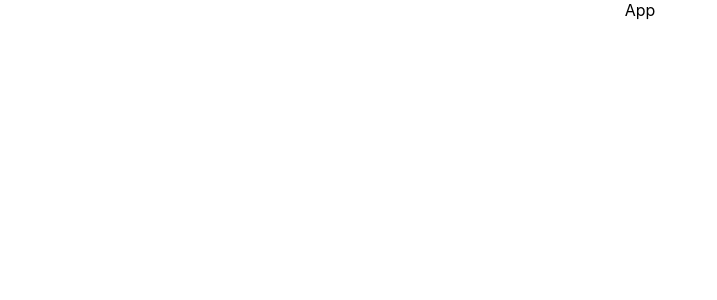
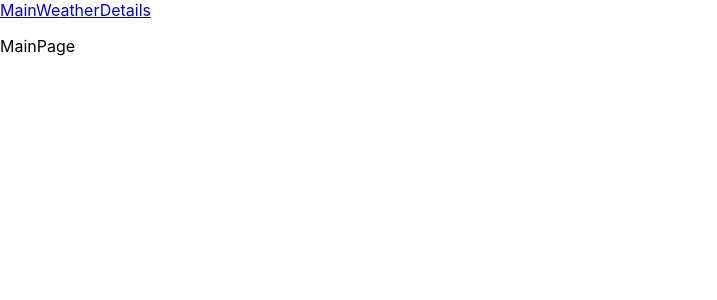
Before and after one commit to alexius90e/weather-forecast, a React (Create React App) app: page / in a window 1280 px wide. Shown: the top 300 px of the page, without its empty margins (0-717 px from the left). Built offline with nearby package versions, Linux system fonts and the light colour scheme.

Commit message:
feat: added react router

```diff
--- a/package.json
+++ b/package.json
@@ -23,6 +23,7 @@
     "prettier": "^2.7.1",
     "react": "^18.2.0",
     "react-dom": "^18.2.0",
+    "react-router-dom": "^6.4.3",
     "react-scripts": "5.0.1",
     "sass": "^1.55.0",
     "typescript": "^4.8.4",
--- a/src/App.scss
+++ /dev/null
@@ -1,3 +0,0 @@
-.app {
-  text-align: center;
-}
--- a/src/App.tsx
+++ b/src/App.tsx
@@ -1,6 +1,19 @@
+import { MainPage } from 'components/MainPage';
+import { WeatherDetails } from 'components/WeatherDetails';
 import React, { FC } from 'react';
-import './App.scss';
+import { NavLink, Route, Routes } from 'react-router-dom';
 
 export const App: FC = () => {
-  return <div className="app">App</div>;
+  return (
+    <>
+      <nav>
+        <NavLink to={'/'}>Main</NavLink>
+        <NavLink to={'/details'}>WeatherDetails</NavLink>
+      </nav>
+      <Routes>
+        <Route path="/" element={<MainPage />} />
+        <Route path="/details" element={<WeatherDetails />} />
+      </Routes>
+    </>
+  );
 };
--- /dev/null
+++ b/src/components/MainPage.tsx
@@ -0,0 +1,5 @@
+import React, { FC } from 'react';
+
+export const MainPage: FC = () => {
+  return <p>MainPage</p>;
+};
--- /dev/null
+++ b/src/components/WeatherDetails.tsx
@@ -0,0 +1,5 @@
+import React, { FC } from 'react';
+
+export const WeatherDetails: FC = () => {
+  return <p>WeatherDetails</p>;
+};
--- a/src/index.tsx
+++ b/src/index.tsx
@@ -1,11 +1,14 @@
 import React from 'react';
 import ReactDOM from 'react-dom/client';
 import { App } from './App';
+import { BrowserRouter } from 'react-router-dom';
 import './index.scss';
 
 const root = ReactDOM.createRoot(document.getElementById('root') as HTMLElement);
 root.render(
-  <React.StrictMode>
-    <App />
-  </React.StrictMode>
+  <BrowserRouter>
+    <React.StrictMode>
+      <App />
+    </React.StrictMode>
+  </BrowserRouter>
 );
```
Also changed, not shown: 2 other files (tests, documents, lock files or other folders).
